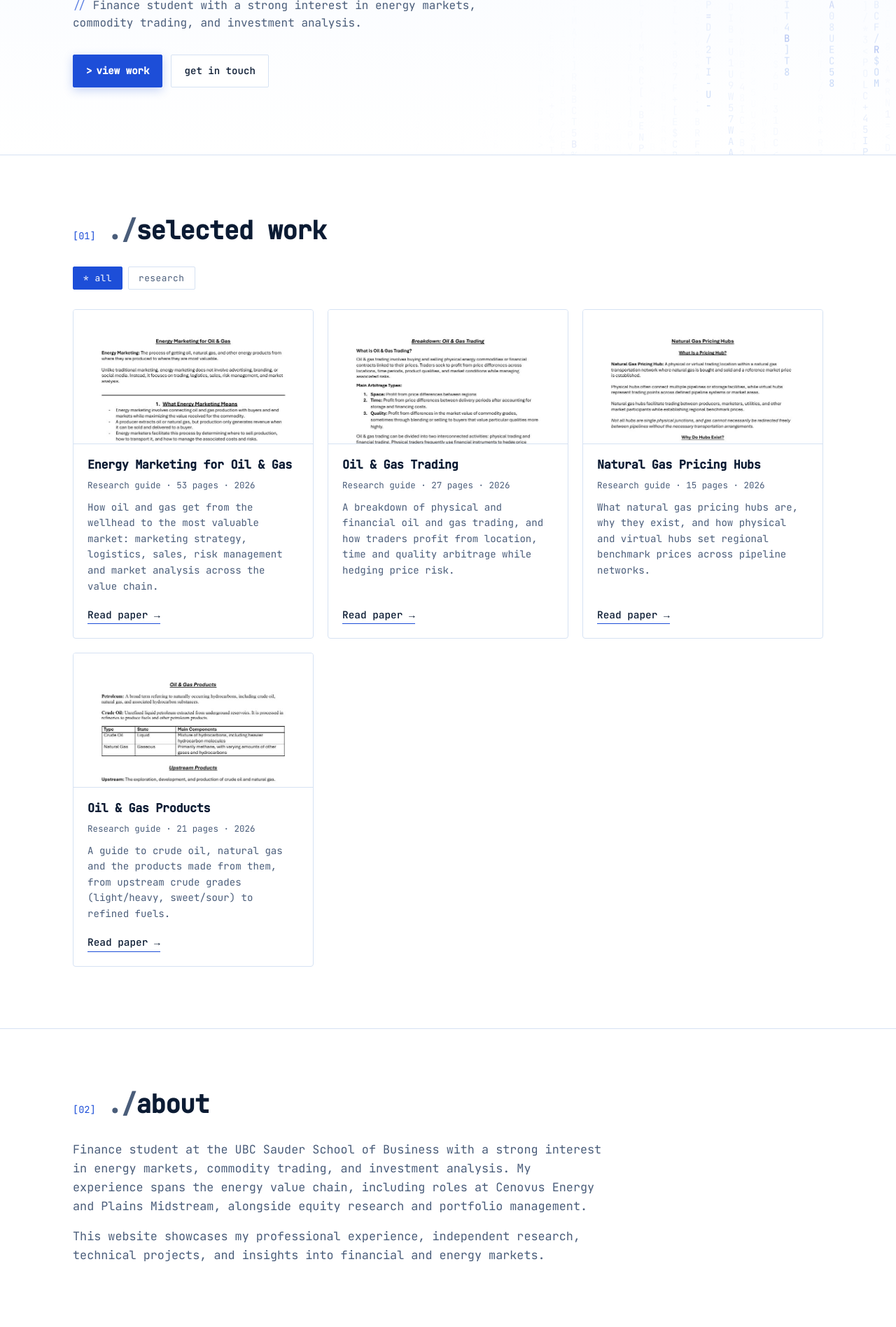
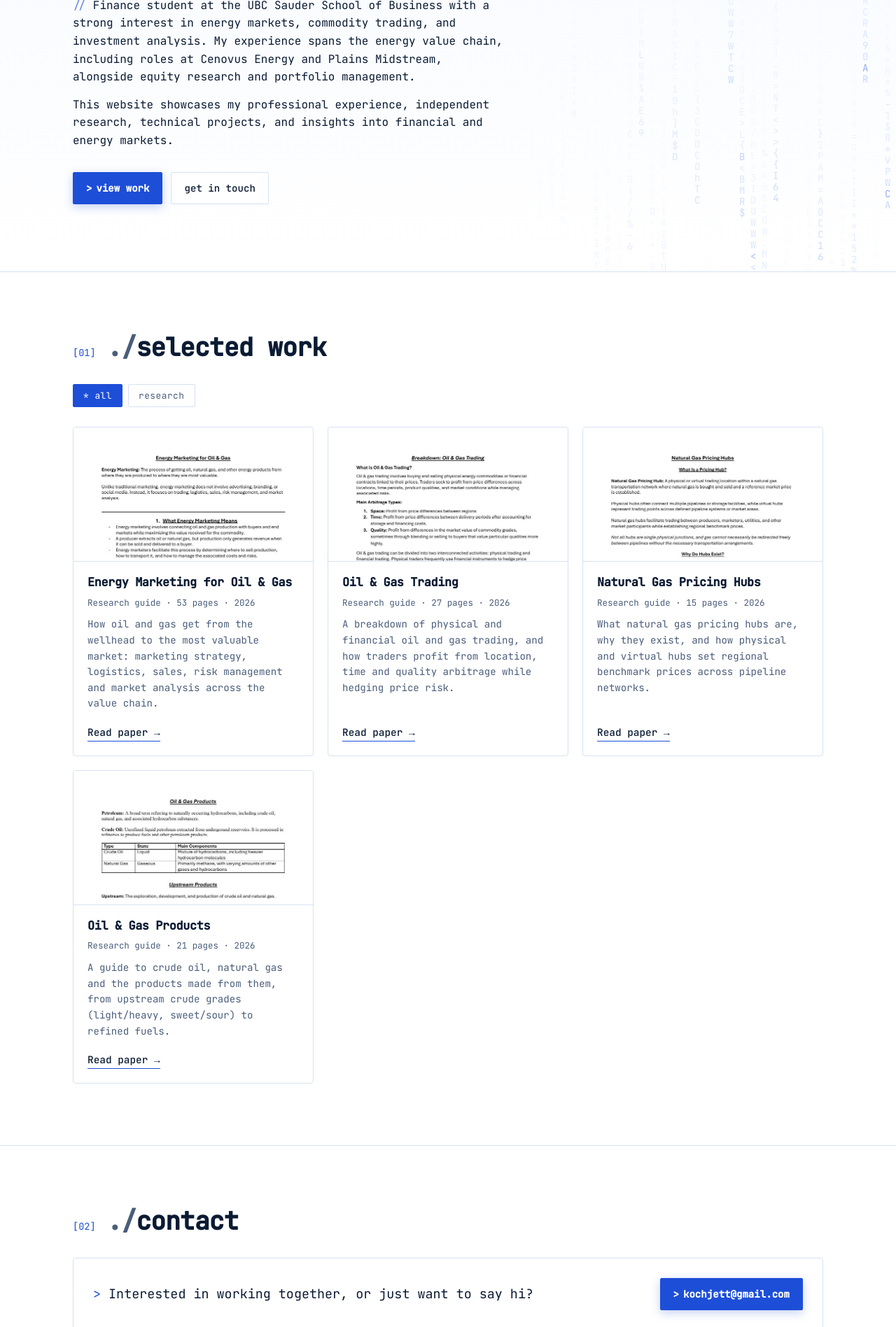
Before and after one commit to JK-stack48/Jett-K-Personal-Website-, a plain HTML site: page index.html in a window 1280 px wide. Shown: the part 406-2303 px from the top of the page at 70% size. Drawn offline with Linux system fonts and the light colour scheme.

Commit message:
Show full intro in the hero and drop the separate About section
Co-Authored-By: Claude Opus 5.5 <noreply@anthropic.com>
Claude-Session: https://claude.ai/code/session_01QGUADbB3db4kE1syN4UeUa

```diff
--- a/index.html
+++ b/index.html
@@ -17,7 +17,6 @@
       <a href="#top" class="logo"><span class="bolt" aria-hidden="true"></span>JETT KOCH</a>
       <nav>
         <a href="#work">Work</a>
-        <a href="#about">About</a>
         <a href="#contact">Contact</a>
       </nav>
     </div>
@@ -30,8 +29,13 @@
         <p class="prompt">~/portfolio $ <span id="typed"></span><span class="caret">█</span></p>
         <p class="eyebrow"><span class="dot"></span>Finance · UBC Sauder School of Business</p>
         <h1 data-text="Jett Koch">Jett Koch</h1>
-        <p class="lead">Finance student with a strong interest in energy markets, commodity trading,
-          and investment analysis.</p>
+        <div class="intro">
+          <p class="lead">Finance student at the UBC Sauder School of Business with a strong interest in energy markets,
+            commodity trading, and investment analysis. My experience spans the energy value chain, including roles at
+            Cenovus Energy and Plains Midstream, alongside equity research and portfolio management.</p>
+          <p class="lead">This website showcases my professional experience, independent research, technical projects,
+            and insights into financial and energy markets.</p>
+        </div>
         <div class="cta">
           <a class="btn primary" href="#work">View work</a>
           <a class="btn" href="#contact">Get in touch</a>
@@ -56,28 +60,11 @@
       </div>
     </section>
 
-    <section id="about" class="section">
-      <div class="container">
-        <div class="section-head">
-          <span class="num">02</span>
-          <h2>About</h2>
-        </div>
-        <div class="about-grid single">
-          <div class="about-text">
-            <p>Finance student at the UBC Sauder School of Business with a strong interest in energy markets,
-              commodity trading, and investment analysis. My experience spans the energy value chain, including roles at
-              Cenovus Energy and Plains Midstream, alongside equity research and portfolio management.</p>
-            <p>This website showcases my professional experience, independent research, technical projects, and insights
-              into financial and energy markets.</p>
-          </div>
-        </div>
-      </div>
-    </section>
 
     <section id="contact" class="section contact">
       <div class="container">
         <div class="section-head">
-          <span class="num">03</span>
+          <span class="num">02</span>
           <h2>Contact</h2>
         </div>
         <div class="contact-row">
--- a/matrix.css
+++ b/matrix.css
@@ -22,7 +22,7 @@ body { font-family: var(--mono); font-size: 15px; }
 
 .hero { background-image: none; isolation: isolate; background: linear-gradient(180deg, #f5f9ff, #ffffff); }
 #rain { position: absolute; inset: 0; width: 100%; height: 100%; z-index: -1; opacity: .5;
-  -webkit-mask-image: linear-gradient(90deg, transparent 45%, #000 80%); mask-image: linear-gradient(90deg, transparent 45%, #000 80%); }
+  -webkit-mask-image: linear-gradient(90deg, transparent 58%, #000 85%); mask-image: linear-gradient(90deg, transparent 58%, #000 85%); }
 .prompt { color: var(--muted); margin: 0 0 18px; font-size: .9rem; }
 .prompt #typed { color: var(--accent); }
 .caret { color: var(--accent); animation: blink 1s steps(1) infinite; }
@@ -30,7 +30,9 @@ body { font-family: var(--mono); font-size: 15px; }
 .eyebrow { border-radius: 2px; background: transparent; }
 .hero h1 { font-weight: 700; letter-spacing: -.04em; color: var(--accent);  }
 .lead { font-size: 1rem; }
-.lead::before { content: "// "; color: var(--accent); opacity: .7; }
+.intro { max-width: 760px; margin-top: 20px; }
+.intro .lead { margin: 0 0 14px; color: var(--text); }
+.intro .lead:first-child::before { content: "// "; color: var(--accent); opacity: .7; }
 
 .btn { border-radius: 2px; font-family: var(--mono); font-size: .88rem; text-transform: lowercase; }
 .btn.primary::before { content: "> "; }
@@ -59,5 +61,3 @@ body { font-family: var(--mono); font-size: 15px; }
 .bolt { border-radius: 0; animation: blink 1.2s steps(1) infinite; }
 
 @media (prefers-reduced-motion: reduce) { .caret, .bolt { animation: none; } }
-
-.about-grid.single { grid-template-columns: 1fr; max-width: 760px; }
```
